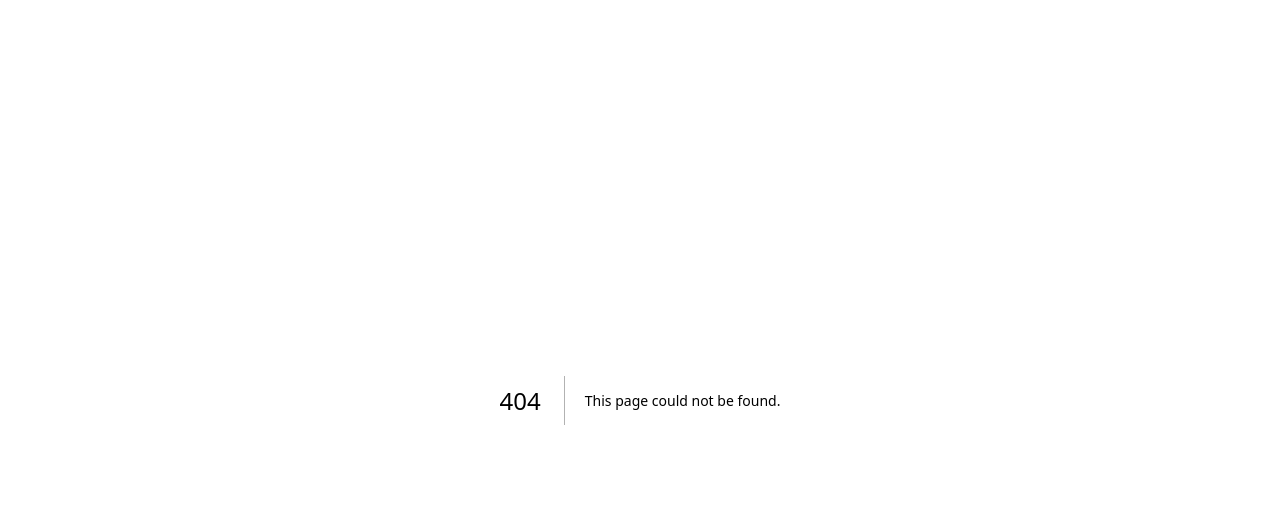
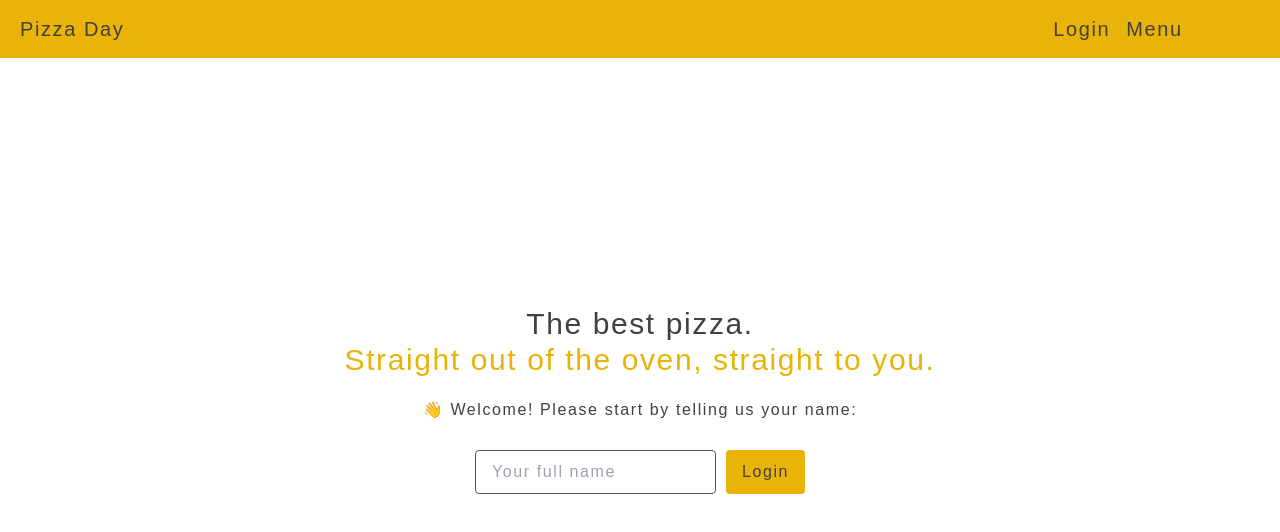
Before and after one commit to Jumperlost/PIZZA, a Next.js app: page /login in a window 1280 px wide. Before the commit this address had no page. Shown: the top 532 px of the page. Built offline with nearby package versions, Linux system fonts and the light colour scheme; a web font is replaced by a local one.

Commit message:
change_routing

```diff
--- a/package.json
+++ b/package.json
@@ -23,7 +23,8 @@
     "@babel/plugin-proposal-class-properties": "^7.18.6",
     "@babel/preset-env": "^7.24.3",
     "@babel/preset-react": "^7.24.1",
-    "@next/font": "^14.1.4",
+    "@types/node": "20.12.7",
+    "@types/react": "18.2.75",
     "autoprefixer": "^10.0.1",
     "eslint": "^8",
     "eslint-config-next": "^14.1.4",
--- a/src/app/context/AuthContext.jsx
+++ /dev/null
@@ -1,5 +0,0 @@
-import { createContext } from "react";
-
-const MyContext = createContext(null);
-
-export default MyContext;
--- a/src/app/layout.js
+++ b/src/app/layout.js
@@ -1,7 +1,6 @@
 "use client";
-import { Recursive } from "@next/font/google";
+import { Recursive } from "next/font/google";
 import "./globals.css";
-import MyContext from "./context/AuthContext";
 
 const roboto_mono = Recursive({
   subsets: ["latin"],
--- a/src/app/pages/login/component/form.jsx
+++ b/src/app/login/component/form.jsx
@@ -31,5 +31,4 @@ const FormInput = ({ type, placeholder }) => {
     </Form>
   );
 };
-
 export { FormInput };
--- a/src/app/pages/login/component/header.jsx
+++ b/src/app/login/component/header.jsx
@@ -1,5 +1,5 @@
 "use client";
-import { NavLink } from "react-router-dom";
+import Link from "next/link";
 
 const Header = () => {
   return (
@@ -8,18 +8,18 @@ const Header = () => {
         Pizza Day
       </a>
       <div className="w-1/6">
-        <NavLink
-          to="/"
+        <Link
+          href="/"
           className="no-underline cursor-pointer text-xl text-stone-700"
         >
           Login
-        </NavLink>
-        <NavLink
-          to="/menu"
+        </Link>
+        <Link
+          href="/menu"
           className="no-underline cursor-pointer ml-4 text-xl text-stone-700"
         >
           Menu
-        </NavLink>
+        </Link>
       </div>
     </header>
   );
--- a/src/app/pages/login/login.jsx
+++ b/src/app/login/page.js
@@ -1,5 +1,5 @@
 "use client";
-import { FormInput } from "./component/form";
+import { FormInput } from "./component/form.jsx";
 import Header from "./component/header";
 
 const Login = () => {
@@ -18,7 +18,7 @@ const Login = () => {
           <p className="mb-7">
             👋 Welcome! Please start by telling us your name:
           </p>
-          <FormInput></FormInput>
+          <FormInput />
         </div>
       </div>
     </div>
--- a/src/app/pages/menu/component/MenuList.jsx
+++ b/src/app/menu/component/MenuList.jsx
@@ -1,3 +1,4 @@
+"use client";
 import MenuItem from "./MenuItem";
 import { useState, useEffect } from "react";
 
--- a/src/app/page.js
+++ b/src/app/page.js
@@ -2,20 +2,14 @@
 import React from "react";
 import RootLayout from "./layout";
 import "./globals.css";
-import Menu from "./pages/menu/menu";
-import Login from "./pages/login/login";
-import { BrowserRouter, Route, Routes } from "react-router-dom";
+// import Menu from "./pages/menu/menu";
+import Login from "./login/page";
 
-function Home() {
+function Home({}) {
   return (
-    <BrowserRouter>
-      <RootLayout>
-        <Routes>
-          <Route path="/" element={<Login />} />
-          <Route path="/menu" element={<Menu />} />
-        </Routes>
-      </RootLayout>
-    </BrowserRouter>
+    <RootLayout>
+      <Login />
+    </RootLayout>
   );
 }
 
```
Also changed, not shown: tsconfig.json (added, +34 -0 lines), .eslintrc.json, src/app/menu/component/MenuItem.jsx (renamed from src/app/pages/menu/component/MenuItem.jsx), src/app/menu/page.js (renamed from src/app/pages/menu/menu.jsx), 1 other file (tests, documents, lock files or other folders).
